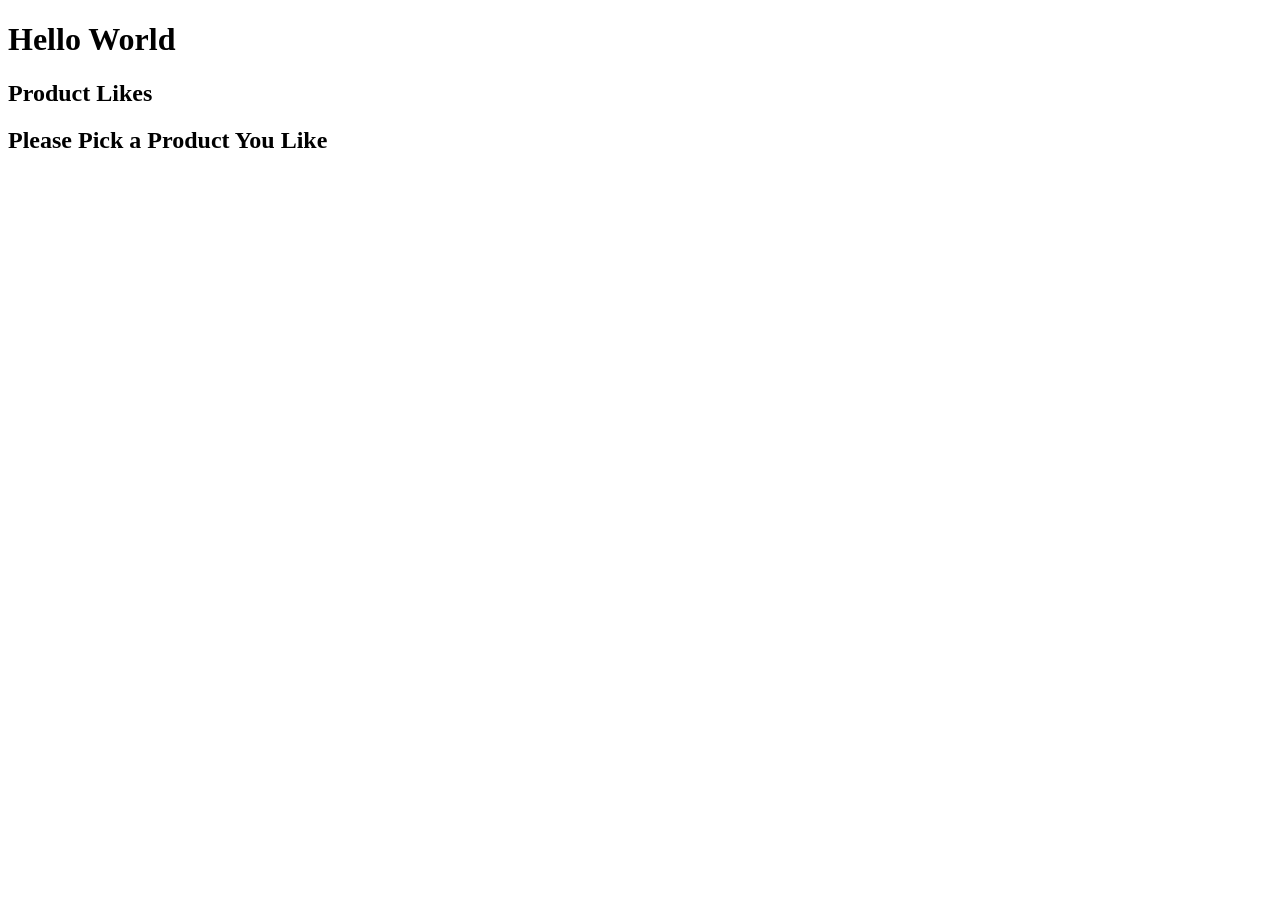
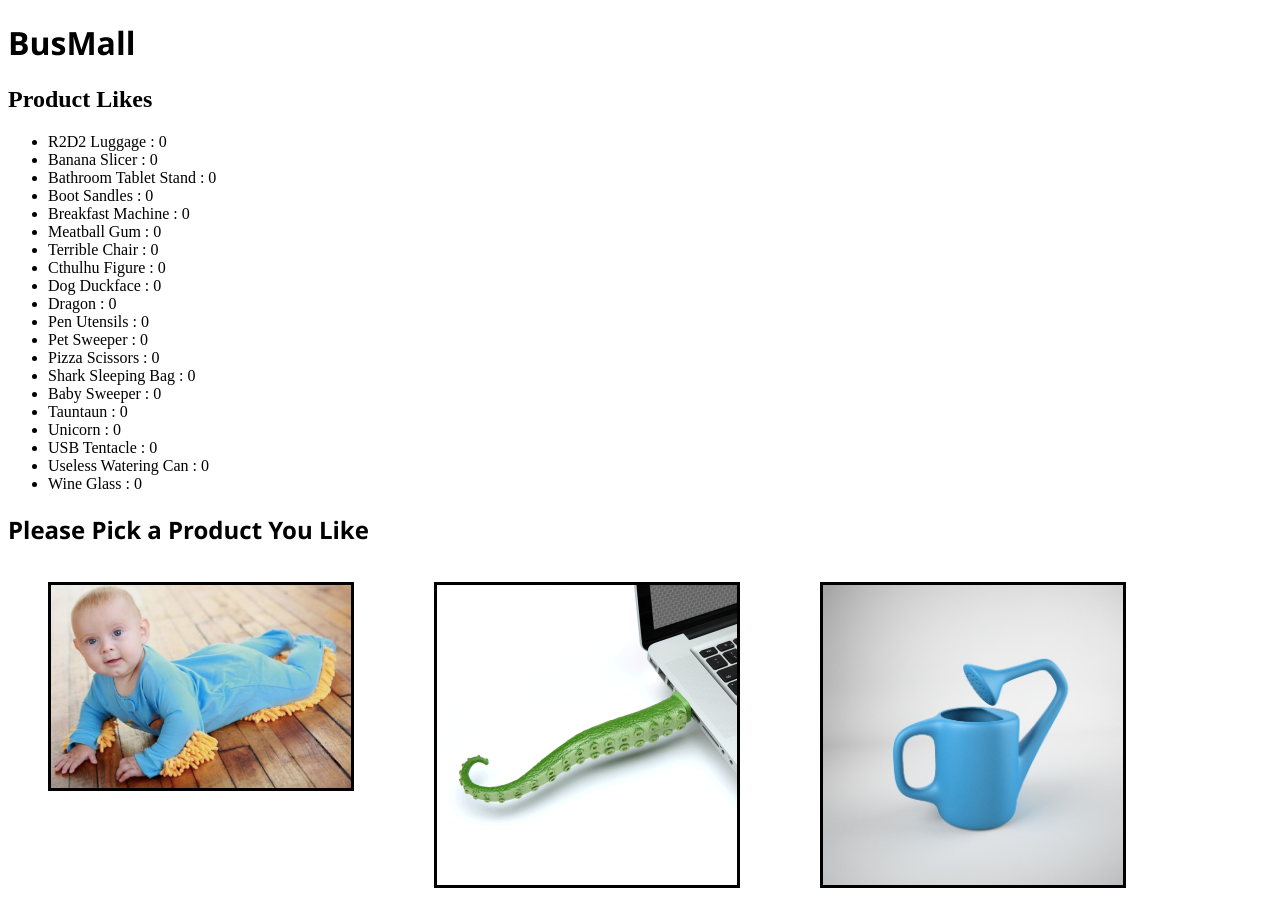
Before and after one commit to taegorov/BusMall, a plain HTML site: page index.html in a window 1280 px wide. Before the commit the page ends 800 px from the top, so only its background shows below. Drawn offline with Linux system fonts and the light colour scheme.

Commit message:
adds picture randomization and like counter

```diff
--- /dev/null
+++ b/css/reset.css
@@ -0,0 +1,48 @@
+/* http://meyerweb.com/eric/tools/css/reset/
+   v2.0 | 20110126
+   License: none (public domain)
+*/
+
+html, body, div, span, applet, object, iframe,
+h1, h2, h3, h4, h5, h6, p, blockquote, pre,
+a, abbr, acronym, address, big, cite, code,
+del, dfn, em, img, ins, kbd, q, s, samp,
+small, strike, strong, sub, sup, tt, var,
+b, u, i, center,
+dl, dt, dd, ol, ul, li,
+fieldset, form, label, legend,
+table, caption, tbody, tfoot, thead, tr, th, td,
+article, aside, canvas, details, embed,
+figure, figcaption, footer, header, hgroup,
+menu, nav, output, ruby, section, summary,
+time, mark, audio, video {
+	margin: 0;
+	padding: 0;
+	border: 0;
+	font-size: 100%;
+	font: inherit;
+	vertical-align: baseline;
+}
+/* HTML5 display-role reset for older browsers */
+article, aside, details, figcaption, figure,
+footer, header, hgroup, menu, nav, section {
+	display: block;
+}
+body {
+	line-height: 1;
+}
+ol, ul {
+	list-style: none;
+}
+blockquote, q {
+	quotes: none;
+}
+blockquote:before, blockquote:after,
+q:before, q:after {
+	content: '';
+	content: none;
+}
+table {
+	border-collapse: collapse;
+	border-spacing: 0;
+}
--- a/css/style.css
+++ b/css/style.css
@@ -0,0 +1,24 @@
+h1 {
+    font-family: 'Segoe UI', Tahoma, Geneva, Verdana, sans-serif;
+}
+
+#product-pics {
+    display: flex;
+    /* justify-content: space-evenly; */
+}
+
+#product-one-img {
+    width: 300px;
+    border-style: solid;
+
+}
+
+#product-two-img {
+    width: 300px;
+    border-style: solid;
+}
+
+#product-three-img {
+    width: 300px;
+    border-style: solid;
+}
--- a/index.html
+++ b/index.html
@@ -7,34 +7,55 @@
 
 <body>
     <header>
+        <link rel="reset" href="css/reset.css">
         <link rel="stylesheet" href="css/style.css">
-        <h1>Hello World</h1>
+        <h1>BusMall</h1>
     </header>
     <main class="clearfix">
         <!-- clearfix taken from Code Fellows lab11 -->
+
         <aside id="product-likes">
           <h2>Product Likes</h2>
           <ul id="product-clicks">
-            <!-- <li>R2D2 Luggage : 0</li>
+            <li>R2D2 Luggage : 0</li>
             <li>Banana Slicer : 0</li>
             <li>Bathroom Tablet Stand : 0</li>
             <li>Boot Sandles : 0</li>
             <li>Breakfast Machine : 0</li>
             <li>Meatball Gum : 0</li>
-            <li>Terrible Chair : 0</li> -->
+            <li>Terrible Chair : 0</li>
+            <li>Cthulhu Figure : 0</li>
+            <li>Dog Duckface : 0</li>
+            <li>Dragon : 0</li>
+            <li>Pen Utensils : 0</li>
+            <li>Pet Sweeper : 0</li>
+            <li>Pizza Scissors : 0</li>
+            <li>Shark Sleeping Bag : 0</li>
+            <li>Baby Sweeper : 0</li>
+            <li>Tauntaun : 0</li>
+            <li>Unicorn : 0</li>
+            <li>USB Tentacle : 0</li>
+            <li>Useless Watering Can : 0</li>
+            <li>Wine Glass : 0</li>
           </ul>
         </aside>
         <section id="all-products">
             <h1>Please Pick a Product You Like</h1>
             <div id="product-pics">
-                <figure id="product-one-img">
-                    <figcaption id="product-one-img"></figcaption>
+
+                <figure id="product-one-styling">
+                    <img id="product-one-img">
+                    <figcaption id="product-one-header"></figcaption>
                 </figure>
-                <figure id="product-two-img">
-                    <figcaption id="product-two-img"></figcaption>
+
+                <figure id="product-two-styling">
+                    <img id="product-two-img">
+                    <figcaption id="product-two-header"></figcaption>
                 </figure>
-                <figure id="product-three-img">
-                    <figcaption id="product-three-img"></figcaption>
+
+                <figure id="product-three-styling">
+                    <img id="product-three-img">
+                    <figcaption id="product-three-header"></figcaption>
                 </figure>
 
             </div>
--- a/js/app.js
+++ b/js/app.js
@@ -11,14 +11,16 @@ const productOneHeaderTag = document.getElementById('product-one-header');
 const productTwoHeaderTag = document.getElementById('product-two-header');
 const productThreeHeaderTag = document.getElementById('product-three-header');
 
+// Establishes max number of products to click, starts total clicks at 0
 const maxClicks = 5;
 let totalClicks = 0;
+
 
 let productOne = null;
 let productTwo = null;
 let productThree = null;
 
-
+// add totalClicks to arguments?
 const Product = function (productName, imageSrc) {
     this.productName = productName;
     this.clicks = 0;
@@ -29,7 +31,6 @@ const Product = function (productName, imageSrc) {
 }
 
 Product.all = [];
-
 
 function pickNewProduct() {
     shuffle(Product.all);
@@ -60,7 +61,7 @@ const handleClickOnProduct = function (event) {
         const itemClickedOn = event.target;
         const id = itemClickedOn.id;
 
-        if (id === 'left-goat-img' || id === 'right-goat-img') {
+        if (id === 'product-one-img' || id === 'product-two-img' || id === 'product-three-img') {
 
             if (id === 'product-one-img') {
                 productOne.clicks += 1;
@@ -73,16 +74,19 @@ const handleClickOnProduct = function (event) {
             productOne.timesShown += 1;
             productTwo.timesShown += 1;
             productThree.timesShown += 1;
+
             pickNewProduct();
 }
+        // +1 to number of totalClicks
         totalClicks += 1;
 
+        // remove click function when maxClicks is reached
         if (totalClicks === maxClicks) {
             productSectionTag.removeEventListener('click', handleClickOnProduct);
             // console.log('5 products picked, all done!');
             alert('5 products picked, all done!');
 
-            //display the clicks to the page
+            //display likes to page
             renderLikes();
 
         }
@@ -95,14 +99,13 @@ function renderLikes() {
       const productPicture = Product.all[i];
       const productItemElem = document.createElement('li');
       likesListElem.appendChild(productItemElem);
-      productItemElem.textContent = productPicture.title + ' : ' + productPicture.clicks;
+      productItemElem.textContent = productPicture.productName + ' : ' + productPicture.clicks;
     }
 }
 
 
-/* fisher yates  shuffle
-https://medium.com/@nitinpatel_20236/how-to-shuffle-correctly-shuffle-an-array-in-javascript-15ea3f84bfb
-*/
+// fisher yates  shuffle https://medium.com/@nitinpatel_20236/how-to-shuffle-correctly-shuffle-an-array-in-javascript-15ea3f84bfb
+
 function shuffle(array) {
     for (let i = array.length - 1; i > 0; i-=1) {
       const j = Math.floor(Math.random() * i)
@@ -113,29 +116,32 @@ function shuffle(array) {
 }
 
 // Event Listener
-productImageSectionTag.addEventListener('click', handleClickOnProduct);
+productSectionTag.addEventListener('click', handleClickOnProduct);
 
 
 
 // Instantiates Product Objects
-new Product('Bag', './img/bag.jpg');
-new Product('Banana', './img/banana.jpg');
-new Product('Bathroom', './img/bathroom.jpg');
-new Product('Boots', './img/boots.jpg');
-new Product('Breakfast', './img/breakfast.jpg');
-new Product('Bubblegum', './img/bubblegum.jpg');
-new Product('Chair', './img/chair.jpg');
-new Product('Cthulhu', './img/cthulhu.jpg');
-new Product('Dog-Duck', './img/dog-duck.jpg');
-new Product('Dragon', './img/dragon.jpg');
-new Product('Pen', './img/pen.jpg');
-new Product('Pet Sweeper', './img/pet-sweep.jpg');
-new Product('Pizza Scissors', './img/scissors.jpg');
-new Product('Shark', './img/shark.jpg');
-new Product('Baby Sweeper', './img/sweep.png');
-new Product('Tauntaun', './img/tauntaun.jpg');
-new Product('USB Tentacle', './img/usb.gif');
-new Product('Watering Can', './img/water-can.jpg');
-new Product('Wine Glass', './img/wine-glass.jpg');
+new Product('R2D2 Luggage', '../img/bag.jpg');
+new Product('Banana Slicer', 'img/banana.jpg');
+new Product('Bathroom Tablet Stand', 'img/bathroom.jpg');
+new Product('Boot Sandles', 'img/boots.jpg');
+new Product('Breakfast Machine', 'img/breakfast.jpg');
+new Product('Meatball Gum', 'img/bubblegum.jpg');
+new Product('Terrible Chair', 'img/chair.jpg');
+new Product('Cthulhu Figure', 'img/cthulhu.jpg');
+new Product('Dog Duckface', 'img/dog-duck.jpg');
+new Product('Dragon', 'img/dragon.jpg');
+new Product('Pen Utensils', 'img/pen.jpg');
+new Product('Pet Sweeper', 'img/pet-sweep.jpg');
+new Product('Pizza Scissors', 'img/scissors.jpg');
+new Product('Shark Sleeping Bag', 'img/shark.jpg');
+new Product('Baby Sweeper', 'img/sweep.png');
+new Product('Tauntaun', 'img/tauntaun.jpg');
+new Product('Unicorn', 'img/unicorn.jpg');
+new Product('USB Tentacle', 'img/usb.gif');
+new Product('Useless Watering Can', 'img/water-can.jpg');
+new Product('Wine Glass', 'img/wine-glass.jpg');
 
 pickNewProduct();
+
+console.log ('total clicks are: ', totalClicks);
```
Lines whose indentation alone changed are shown as unchanged.
